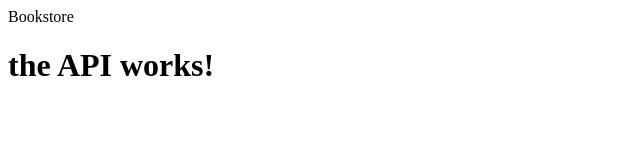
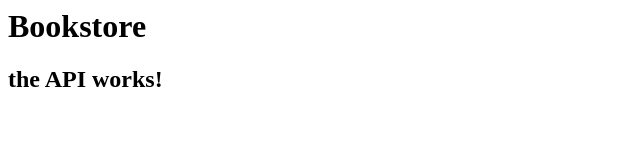
Before and after one commit to NQuiros12/api_rest, a plain HTML site: page template/index.html in a window 1280 px wide. Shown: the whole page, without its empty margins (0-640 px from the left). Drawn offline with Linux system fonts and the light colour scheme.

Commit message:
minimal changes

```diff
--- a/template/index.html
+++ b/template/index.html
@@ -1,8 +1,8 @@
 <html>
   <head>
-    Bookstore
+    <h1>Bookstore</h1>
   </head>
   <body>
-    <h1>the API works!</h1>
+    <h2>the API works!</h2>
   </body>
 </html>
```
